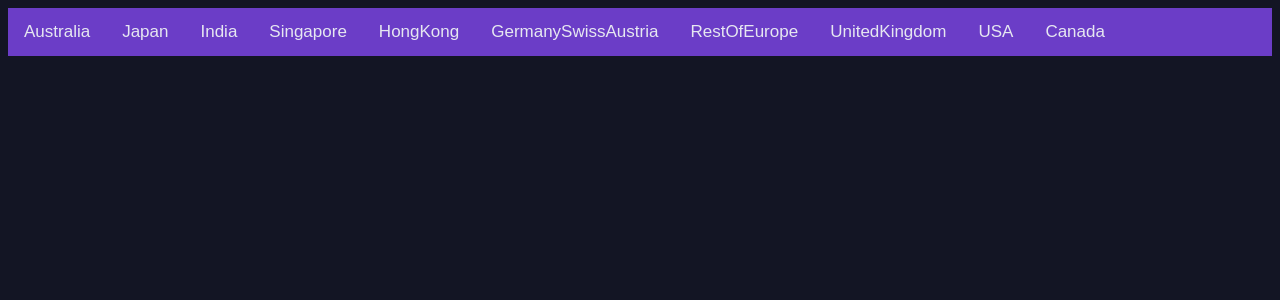
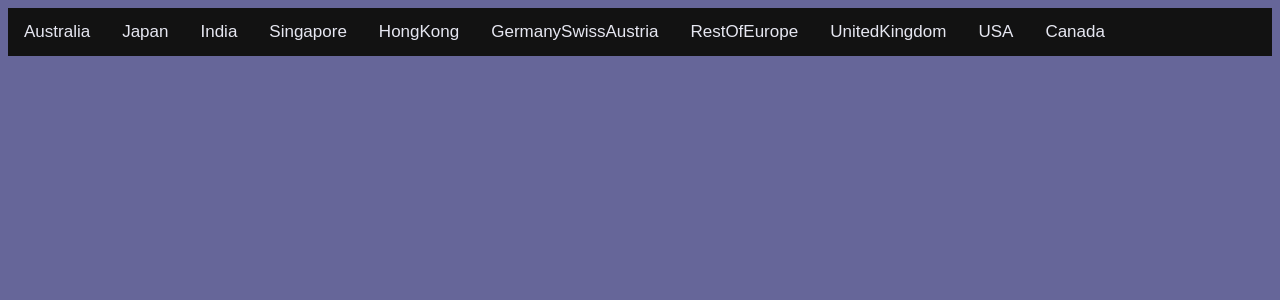
Before and after one commit to VulcanWM/analysesecuritytickers, a Flask app: page /data in a window 1280 px wide. Shown: the top 300 px of the page. Run offline with Flask 2, Linux system fonts and the light colour scheme; data comes from the database, SQL or seed files in the repository.

Commit message:
made changes to the style (css)

```diff
--- a/app.py
+++ b/app.py
@@ -1,11 +1,11 @@
-from flask import Flask, render_template
+from flask import Flask, render_template, redirect
 import sqlite3
 
 app = Flask(__name__)
 
 @app.route("/")
 def index():
-  return "Click <a href='/data'>here</a> for data"
+  return redirect('/data')
 
 @app.route("/data")
 def dataroute():
--- a/static/main.css
+++ b/static/main.css
@@ -1,10 +1,11 @@
 :root {
-	--primary-color: #131524;
+	/* --primary-color: #131524; */
+  --primary-color: #666699;
 	--primary-color-hover: #000000;
 	--secondary-color: #232742;
 	--tertiary-color: #525569;
-	--accent-color: #6b3dc7;
-	--accent-color-hover: #5b2abd;
+	--accent-color: #121212;
+	--accent-color-hover: #242323;
 	--primary-text-color: #e6e7f1;
 	--secondary-text-color: #c1c4db;
 	--blue: #8C9EFF;
@@ -17,6 +18,7 @@
 	--pink: #FF80AB;
 	--cyan: #84FFFF;
   --light-text-color: #e6e7f1;
+  /* --light-text-color: black; */
 	--transition-buttons: 0.3s;
 }
 
@@ -72,7 +74,7 @@ table {
   border-collapse: collapse;
   border-spacing: 0;
   width: 100%;
-  font-size: 9px;
+  font-size: 10px;
 }
 
 td, th {
--- a/todo.txt
+++ b/todo.txt
@@ -1,2 +1,2 @@
-- beautify
+- get data
 - host
```
